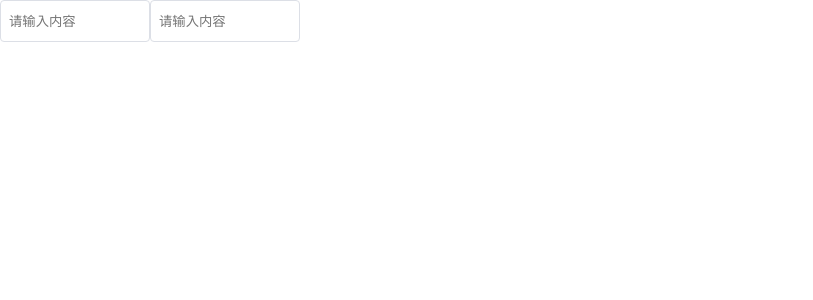
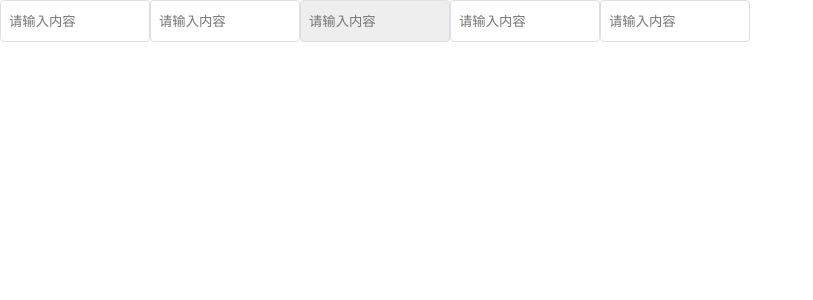
Before and after one commit to baojiawei/pos-ui, a Vue app: page / in a window 1280 px wide. Shown: the top 300 px of the page, without its empty margins (0-813 px from the left). Built offline with nearby package versions, Linux system fonts and the light colour scheme.

Commit message:
完成input的disabled、clearable、show-password

```diff
--- a/src/App.vue
+++ b/src/App.vue
@@ -2,7 +2,27 @@
   <div id="app">
     <pos-input v-model="value" type="text" placeholder="请输入内容" name="username"></pos-input>
     <pos-input v-model="value" type="password" placeholder="请输入内容" name="username"></pos-input>
-    {{ value }}
+    <pos-input
+      v-model="value"
+      type="password"
+      :disabled="true"
+      placeholder="请输入内容"
+      name="username"
+    ></pos-input>
+    <pos-input
+      v-model="value"
+      type="password"
+      placeholder="请输入内容"
+      name="username"
+      clearable
+    ></pos-input>
+    <pos-input
+      v-model="value"
+      type="password"
+      placeholder="请输入内容"
+      name="username"
+      show-password
+    ></pos-input>
   </div>
 </template>
 
--- a/src/packages/Form/input/input.vue
+++ b/src/packages/Form/input/input.vue
@@ -1,18 +1,32 @@
 <template>
-  <div class="pos-input">
+  <div class="pos-input" :class="inputClass">
     <input
-      :type="type"
+      :type="showPassword ? (passwordVisible ? 'text' : 'password') : type"
       :name="name"
       :placeholder="placeholder"
       :value="value"
+      :disabled="disabled"
       @input="$emit('input', $event.target.value)"
+      ref="input"
     />
+    <pos-icon
+      icon="qingkong"
+      v-if="clearable && value"
+      @click.native="$emit('input', '')"
+      @mousedown.native.prevent
+    ></pos-icon>
+    <pos-icon icon="eye" v-if="showPassword && value" @click.native="changeInputType"></pos-icon>
   </div>
 </template>
 
 <script>
 export default {
   name: 'pos-input',
+  data() {
+    return {
+      passwordVisible: false
+    }
+  },
   props: {
     name: {
       type: String,
@@ -29,6 +43,35 @@ export default {
     value: {
       type: String,
       default: ''
+    },
+    disabled: {
+      type: Boolean,
+      default: false
+    },
+    clearable: {
+      type: Boolean,
+      default: false
+    },
+    showPassword: {
+      type: Boolean,
+      default: false
+    }
+  },
+  computed: {
+    inputClass() {
+      let classes = []
+      if (this.clearable || this.showPassword) {
+        classes.push(`pos-input-suffix-icon`)
+      }
+      return classes
+    }
+  },
+  methods: {
+    changeInputType() {
+      this.passwordVisible = !this.passwordVisible
+      this.$nextTick(() => {
+        this.$refs['input'].focus()
+      })
     }
   }
 }
@@ -38,18 +81,37 @@ export default {
 @import '@/styles/_var.scss';
 .pos-input {
   display: inline-flex;
+  position: relative;
   input {
     padding: 8px;
     width: 150px;
     height: 42px;
     border-radius: $border-radius;
     border: 1px solid #dcdfe6;
+    cursor: pointer;
 
     &:focus {
       border: 1px solid $primary;
       outline: none;
       box-shadow: inset -1px 0px 2px $primary, inset 1px 1px 1px $primary;
     }
+    &[disabled] {
+      cursor: not-allowed;
+      background: #eee;
+    }
+  }
+}
+.pos-input-suffix-icon {
+  input {
+    padding-right: 28px;
+  }
+  .pos-icon {
+    position: absolute;
+    right: 8px;
+    top: 13px;
+    cursor: pointer;
+    width: 16px;
+    height: 16px;
   }
 }
 </style>
```
